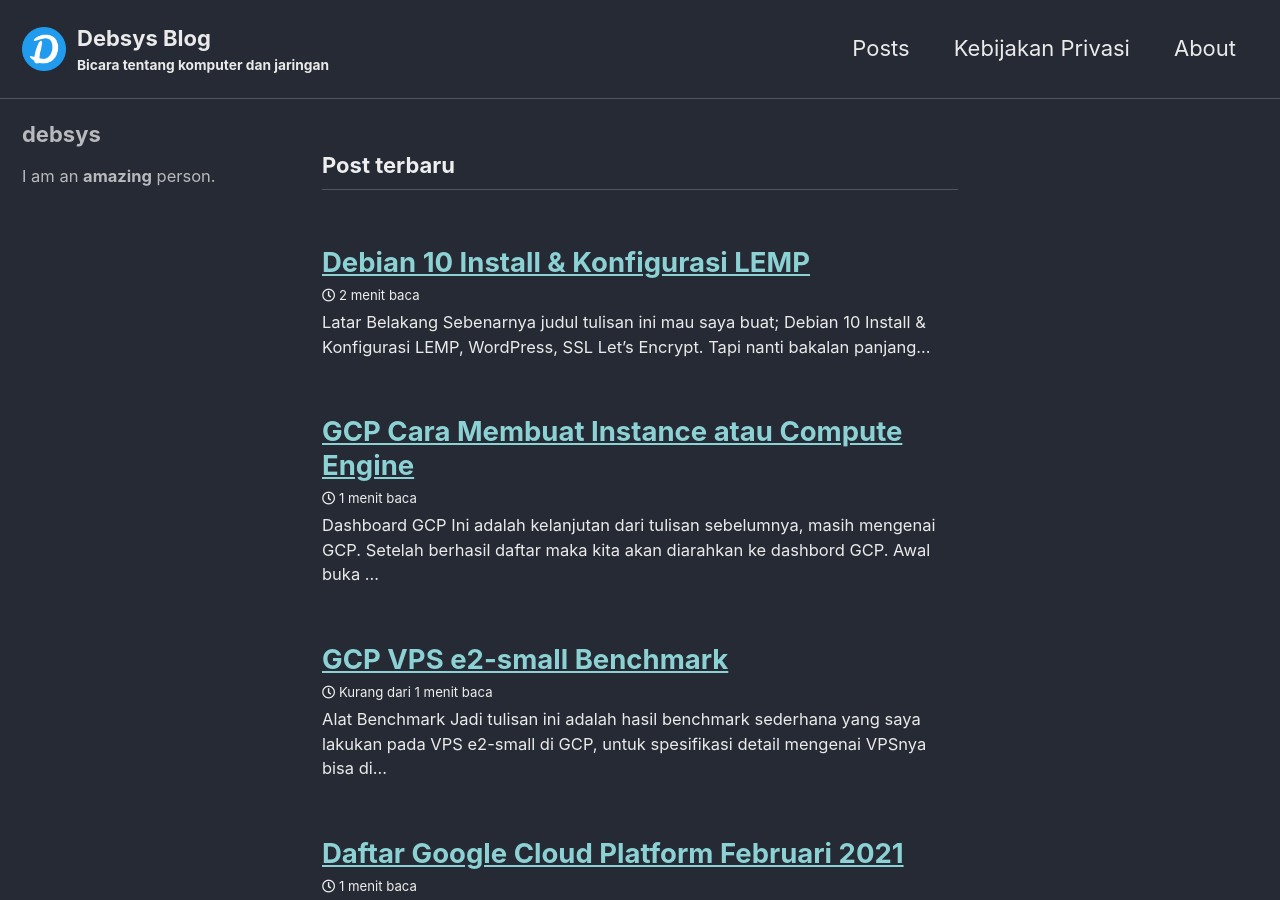
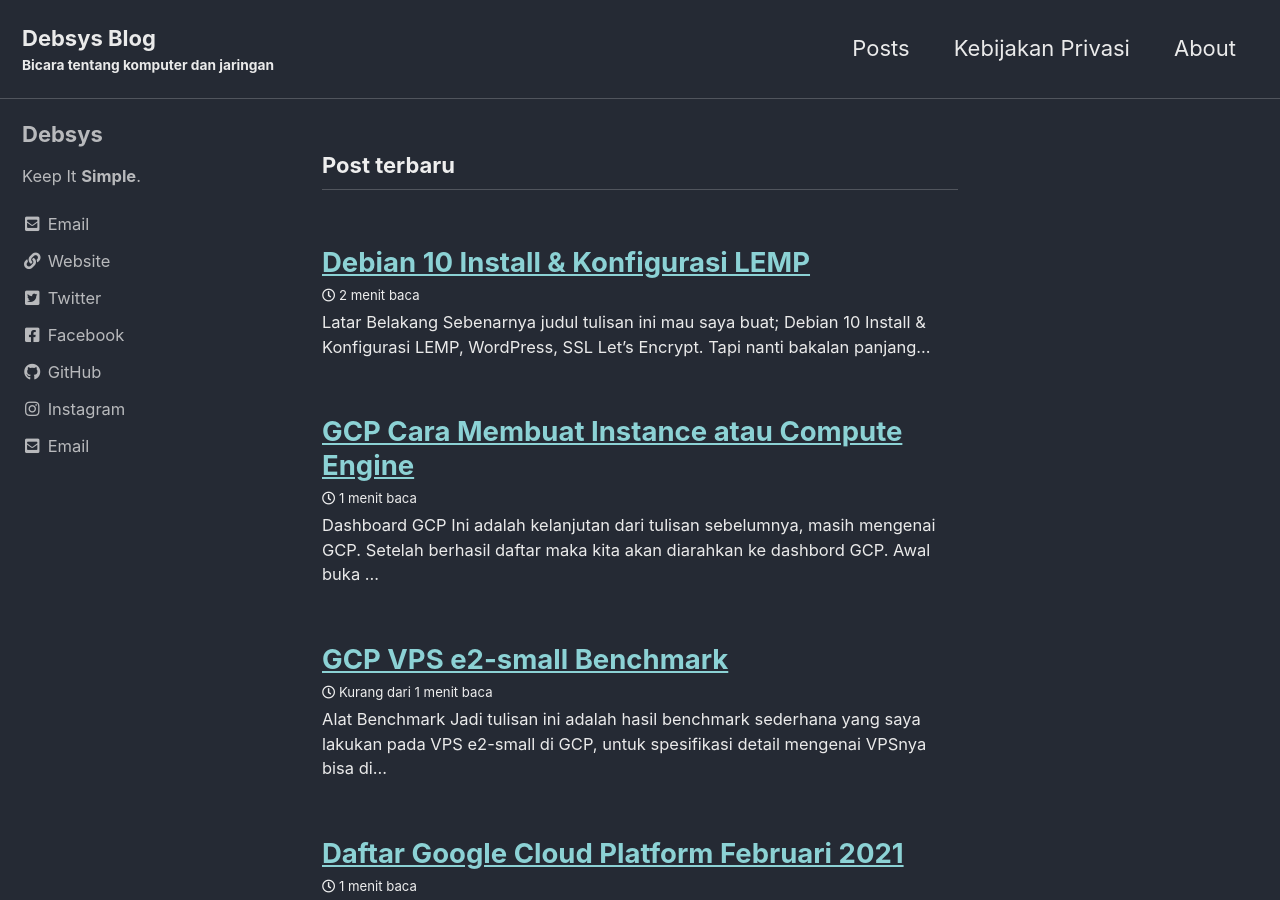
Before and after one commit to debsys/debsys.github.io, a Jekyll site: the page built from index.html, in a window 1280 px wide and 900 px high. Built offline with Jekyll 4.4.1, drawn with Linux system fonts in a browser that asks for light colours; cached includes are drawn as plain includes; the list of posts is cut into pages by our own code.

Commit message:
Update _config.yml

```diff
--- a/_config.yml
+++ b/_config.yml
@@ -25,7 +25,7 @@ url                      : # the base hostname & protocol for your site e.g. "ht
 baseurl                  : # the subpath of your site, e.g. "/blog"
 repository               : # GitHub username/repo-name e.g. "mmistakes/minimal-mistakes"
 teaser                   : # path of fallback teaser image, e.g. "/assets/images/500x300.png"
-logo                     : "/images/favicon.png"
+logo                     : # "/images/favicon.png"
 masthead_title           : # overrides the website title displayed in the masthead, use " " for no title
 # breadcrumbs            : false # true, false (default)
 words_per_minute         : 200
@@ -102,30 +102,30 @@ analytics:
 
 # Site Author
 author:
-  name             : "debsys"
+  name             : "Debsys"
   avatar           : # path of avatar image, e.g. "/assets/images/bio-photo.jpg"
-  bio              : "I am an **amazing** person."
-  location         : # "Somewhere"
-  email            :
+  bio              : "Keep It **Simple**."
+  location         : # "nowhere"
+  email            : "janaka.trisna@gmail.com"
   links:
     - label: "Email"
       icon: "fas fa-fw fa-envelope-square"
-      # url: "mailto:your.name@email.com"
+      url: "janaka.trisna@gmail.com"
     - label: "Website"
       icon: "fas fa-fw fa-link"
-      # url: "https://your-website.com"
+      url: "https://debsys.web.id"
     - label: "Twitter"
       icon: "fab fa-fw fa-twitter-square"
-      # url: "https://twitter.com/"
+      url: "https://twitter.com/"
     - label: "Facebook"
       icon: "fab fa-fw fa-facebook-square"
-      # url: "https://facebook.com/"
+      url: "https://facebook.com/"
     - label: "GitHub"
       icon: "fab fa-fw fa-github"
-      # url: "https://github.com/"
+      url: "https://github.com/"
     - label: "Instagram"
       icon: "fab fa-fw fa-instagram"
-      # url: "https://instagram.com/"
+      url: "https://instagram.com/"
 
 # Site Footer
 footer:
```
